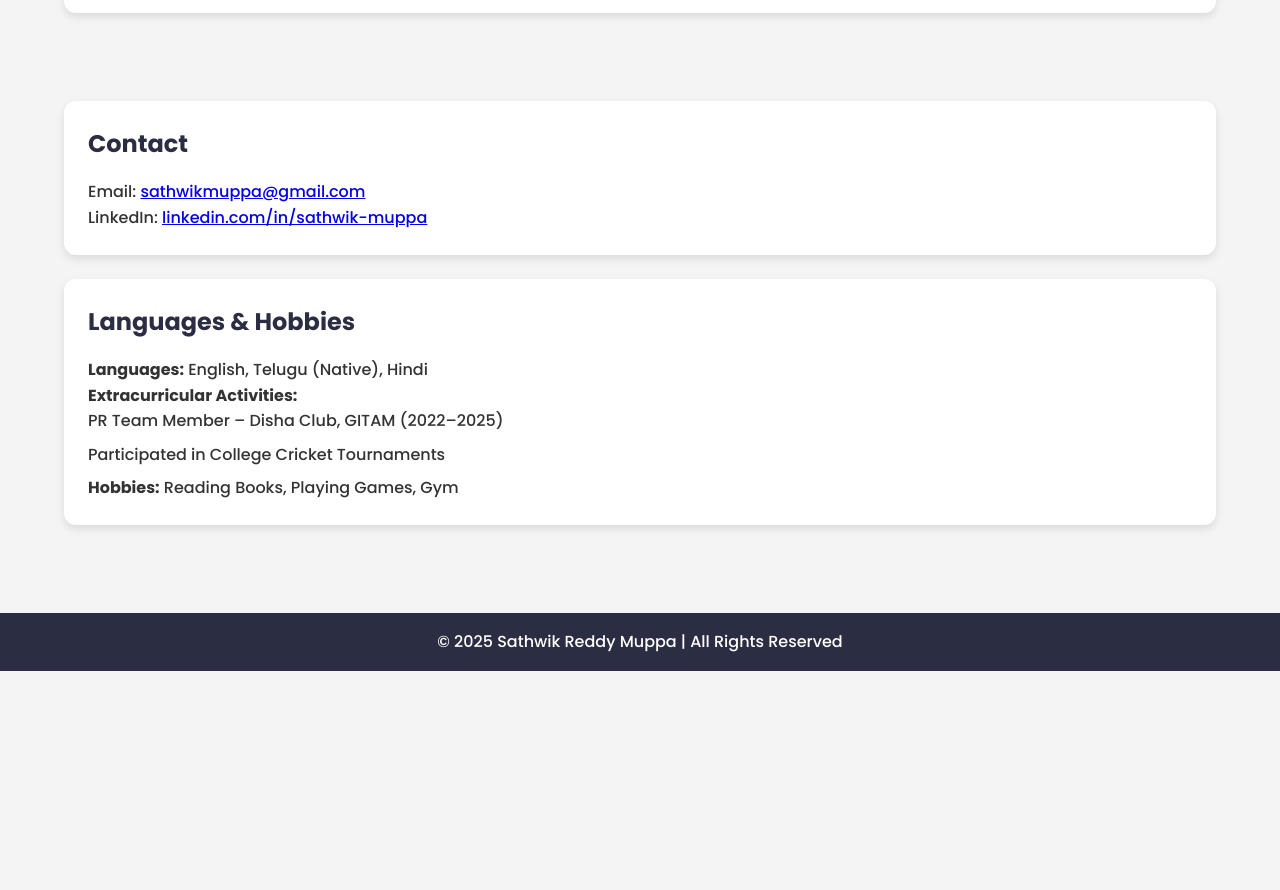
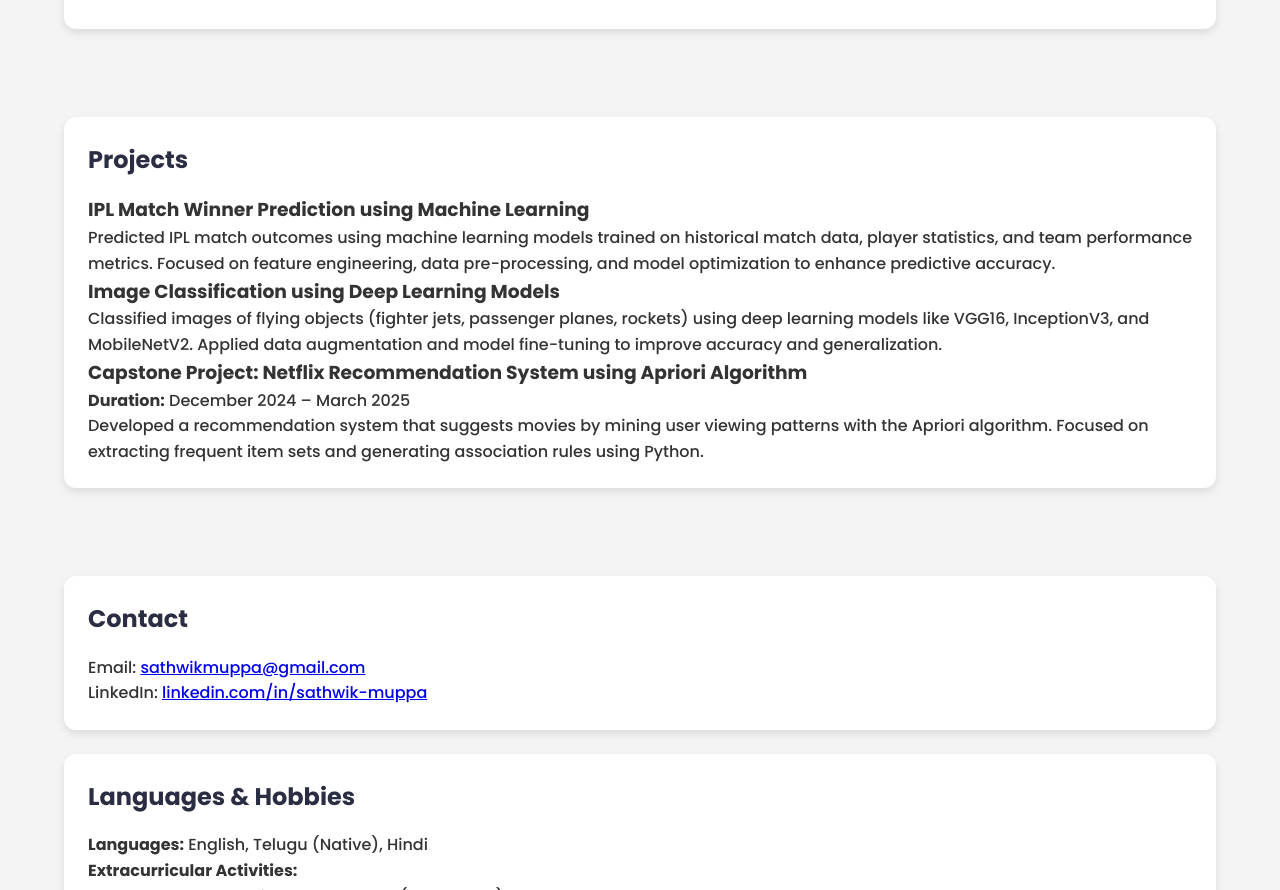
Before and after one commit to Sathwik1116/portfolio, a plain HTML site: page index.html in a window 1280 px wide. Shown: the part 1398-2288 px from the top of the page. Before the commit the page ends 2069 px from the top, so only its background shows below. Drawn offline with Linux system fonts and the light colour scheme.

Commit message:
Update index.html

```diff
--- a/index.html
+++ b/index.html
@@ -10,8 +10,8 @@
     body {background-color: #f4f4f4; color: #333; line-height: 1.6;}
     header {background-color: #2b2d42; color: #fff; padding: 2rem 1rem; text-align: center;}
     header h1 {font-size: 2.5rem;}
-    nav {background-color: #8d99ae; display: flex; justify-content: center; padding: 1rem;}
-    nav a {color: white; text-decoration: none; margin: 0 1rem; font-weight: 500;}
+    nav {background-color: #8d99ae; display: flex; justify-content: center; padding: 1rem; flex-wrap: wrap;}
+    nav a {color: white; text-decoration: none; margin: 0.5rem 1rem; font-weight: 500;}
     section {padding: 2rem 4rem;}
     h2 {color: #2b2d42; margin-bottom: 1rem;}
     .card {background: white; padding: 1.5rem; margin-bottom: 1.5rem; border-radius: 12px; box-shadow: 0 4px 8px rgba(0,0,0,0.1);}
@@ -33,6 +33,7 @@
     <a href="#skills">Skills</a>
     <a href="#education">Education</a>
     <a href="#certifications">Certifications</a>
+    <a href="#projects">Projects</a>
     <a href="#contact">Contact</a>
   </nav>
 
@@ -77,6 +78,23 @@
     </div>
   </section>
 
+  <section id="projects">
+    <div class="card">
+      <h2>Projects</h2>
+
+      <h3>IPL Match Winner Prediction using Machine Learning</h3>
+      <p>Predicted IPL match outcomes using machine learning models trained on historical match data, player statistics, and team performance metrics. Focused on feature engineering, data pre-processing, and model optimization to enhance predictive accuracy.</p>
+
+      <h3>Image Classification using Deep Learning Models</h3>
+      <p>Classified images of flying objects (fighter jets, passenger planes, rockets) using deep learning models like VGG16, InceptionV3, and MobileNetV2. Applied data augmentation and model fine-tuning to improve accuracy and generalization.</p>
+
+      <h3>Capstone Project: Netflix Recommendation System using Apriori Algorithm</h3>
+      <p><strong>Duration:</strong> December 2024 – March 2025</p>
+      <p>Developed a recommendation system that suggests movies by mining user viewing patterns with the Apriori algorithm. Focused on extracting frequent item sets and generating association rules using Python.</p>
+
+    </div>
+  </section>
+
   <section id="contact">
     <div class="card">
       <h2>Contact</h2>
```
